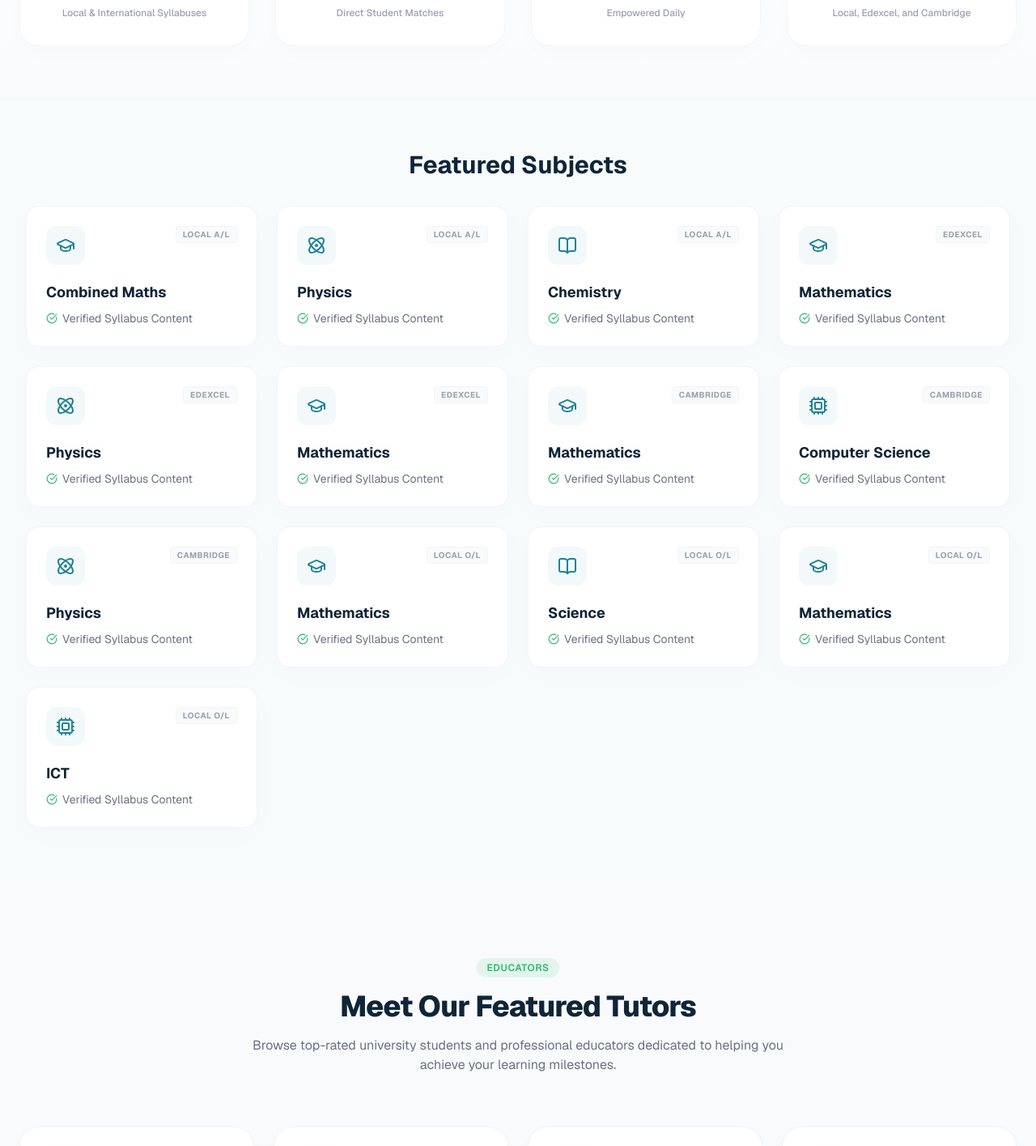
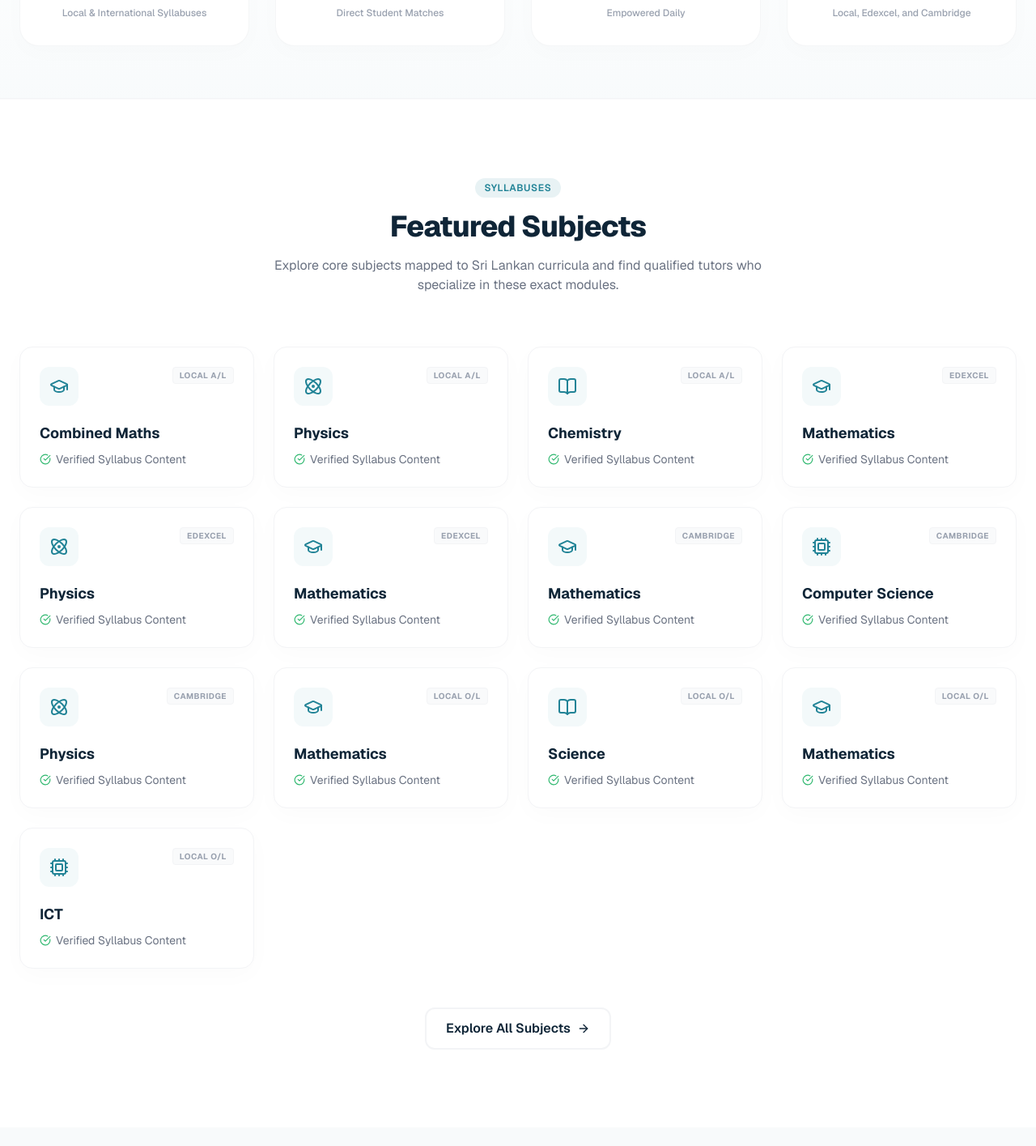
Before and after one commit to DinukaD-24/tutor-platform, a Next.js app: page / in a window 1280 px wide. Shown: the part 1064-2479 px from the top of the page at 81% size. Built offline with nearby package versions, Linux system fonts and the light colour scheme.

Commit message:
feat: enhance FeaturedSubjects component with improved layout, section header, and call-to-action

```diff
--- a/src/components/home/FeaturedSubjects.jsx
+++ b/src/components/home/FeaturedSubjects.jsx
@@ -1,24 +1,64 @@
-import { syllabuses } from "@/data/syllabuses";
+import { getFeaturedSubjects } from "@/utils/getFeaturedSubjects";
 import SubjectCard from "../syllabus/SubjectCard";
-import { getFeaturedSubjects } from "@/utils/getFeaturedSubjects";
+import Link from "next/link";
+import { ArrowRight } from "lucide-react";
+import { StaggerContainer, StaggerItem, FadeIn } from "@/components/ui";
 
-export default function FeaturedSubject() {
-
+export default function FeaturedSubjects() {
     const subjects = getFeaturedSubjects();
 
     return (
-        <section className="px-8 py-16">
-            <h2 className="text-3xl font-bold text-center mb-8">
-                Featured Subjects
-            </h2>
+        <section className="bg-white py-24 border-y border-gray-50">
+            <div className="max-w-7xl mx-auto px-6">
 
-            <div className="grid grid-cols-1 md:grid-cols-2 lg:grid-cols-4 gap-6">
-                {subjects.map((subject) => (
-                    <SubjectCard
-                        key={`${subject.syllabusSlug}-${subject.gradeSlug}-${subject.slug}`}
-                        subject={subject}
-                    />
-                ))}
+                {/* Section Header */}
+                <FadeIn className="text-center max-w-2xl mx-auto mb-16 space-y-4">
+                    <span className="inline-flex items-center gap-1.5 px-3 py-1 rounded-full text-xs font-semibold uppercase tracking-wider text-primary bg-primary/10">
+                        Syllabuses
+                    </span>
+                    <h2 className="text-3xl md:text-4xl font-extrabold text-dark tracking-tight">
+                        Featured Subjects
+                    </h2>
+                    <p className="text-gray-500">
+                        Explore core subjects mapped to Sri Lankan curricula and find qualified tutors who specialize in these exact modules.
+                    </p>
+                </FadeIn>
+
+                {/* Staggered Subjects Grid */}
+                <StaggerContainer className="grid grid-cols-1 md:grid-cols-2 lg:grid-cols-4 gap-6 mb-12">
+                    {subjects.map((subject) => (
+                        <StaggerItem key={`${subject.syllabusSlug}-${subject.gradeSlug}-${subject.slug}`}>
+                            <SubjectCard subject={subject} />
+                        </StaggerItem>
+                    ))}
+                </StaggerContainer>
+
+                {/* Section CTA */}
+                <FadeIn className="text-center">
+                    <Link
+                        href="/syllabus"
+                        className="
+                            inline-flex
+                            items-center
+                            gap-2
+                            px-6
+                            py-3
+                            border-2
+                            border-gray-100
+                            text-dark
+                            hover:border-primary
+                            hover:text-primary
+                            font-semibold
+                            rounded-xl
+                            transition-all
+                            duration-200
+                        "
+                    >
+                        Explore All Subjects
+                        <ArrowRight size={16} />
+                    </Link>
+                </FadeIn>
+
             </div>
         </section>
     );
```
